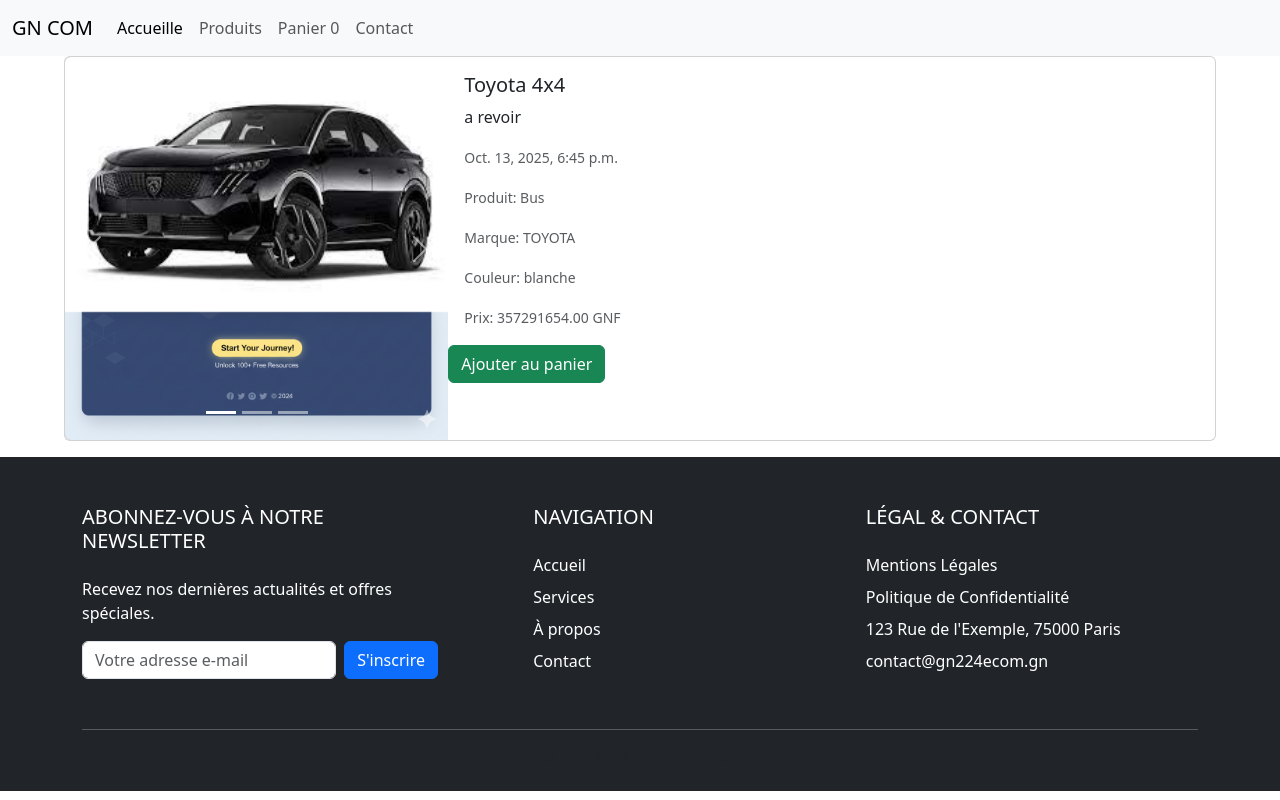
After one commit to drbea/gn_com, a Django app: page /produits/1/ in a window 1280 px wide. The commit adds this page. Run offline with Django 5.2, Linux system fonts and the light colour scheme; data comes from the database, SQL or seed files in the repository; both versions use the stored data as it was after the commit; some libraries are stand-ins or nearby versions.

Commit message:
detail produit page de contact mise ajour urls de navbar Please enter the commit message for your changes. Lines starting

```diff
--- a/home/urls.py
+++ b/home/urls.py
@@ -5,5 +5,6 @@ from . import views
 app_name = "home"
 
 urlpatterns = [
-    path("", views.index, name = "index")
+    path("", views.index, name = "index"),
+    path("contact/", views.contact, name = "contact")
 ]
--- a/home/views.py
+++ b/home/views.py
@@ -5,3 +5,7 @@ def index(request):
 
 
     return render(request, "home/index.html")
+
+def contact(request):
+
+    return render(request, "home/contact.html")
--- /dev/null
+++ b/produits/templates/produits/detail_article.html
@@ -0,0 +1,79 @@
+{% extends "base.html" %}
+
+{% load static %}
+
+{% block title %}Detail-{{ article.nom }} {% endblock %}
+{% block content %}
+
+    <div class="card mb-3 mx-auto" style="max-width: 90%; max-height: 950px;">
+  <div class="row g-0">
+    <div class="col-md-4">
+      <div id="articleImageCarousel" class="carousel slide carousel-fade" data-bs-ride="carousel">
+        <div class="carousel-inner rounded-start">
+
+        {% if article.images.all %}
+          {% for image in  article.images.all %}
+
+            <div class="carousel-item active" data-bs-interval="10000">
+            <img src="{{ image.image_file.url }}" class="d-block w-100" alt="...">
+            </div>
+          {% endfor %}
+        {% else %}
+            <h3>PAs d'image disponible</h3>
+        {% endif %}
+
+        </div>
+
+        <button class="carousel-control-prev" type="button" data-bs-target="#articleImageCarousel" data-bs-slide="prev">
+          <span class="carousel-control-prev-icon" aria-hidden="true"></span>
+          <span class="visually-hidden">Précédent</span>
+        </button>
+
+        <button class="carousel-control-next" type="button" data-bs-target="#articleImageCarousel" data-bs-slide="next">
+          <span class="carousel-control-next-icon" aria-hidden="true"></span>
+          <span class="visually-hidden">Suivant</span>
+        </button>
+
+        <div class="carousel-indicators">
+            <button type="button" data-bs-target="#articleImageCarousel" data-bs-slide-to="0" class="active" aria-current="true" aria-label="Slide 1"></button>
+            <button type="button" data-bs-target="#articleImageCarousel" data-bs-slide-to="1" aria-label="Slide 2"></button>
+            <button type="button" data-bs-target="#articleImageCarousel" data-bs-slide-to="2" aria-label="Slide 3"></button>
+        </div>
+
+      </div>
+      </div>
+
+    <div class="col-md-8">
+      <div class="card-body">
+        <h5 class="card-title" id="nom-produit">{{ article.nom  }}</h5>
+        <p class="card-text">
+                {{ article.description }}
+        </p>
+        <p class="card-text"><small class="text-body-secondary"> {{ article.date_added }}</small></p>
+        <p class="card-text"><small class="text-body-secondary" >Produit: {{ article.produit.nom }}</small></p>
+        <p class="card-text"><small class="text-body-secondary">Marque: {{ article.marque }}</small></p>
+        <p class="card-text"><small class="text-body-secondary">Couleur: {{ article.couleur }}</small></p>
+        <p class="card-text"><small class="text-body-secondary">Prix: <span id="prix-produit">{{ article.prix }} </span> GNF</small></p>
+      </div>
+      <p><button class="btn btn-success" id="btn-ajouter">Ajouter au panier</button></p>
+    </div>
+  </div>
+</div>
+
+
+<script>
+    let button = document.querySelector("btn-ajouter")
+    // var button1 = document.getElementById("btn-ajouter")
+    button.addEventListener("click", ()=>{
+        let  h5 = document.getElementById("nom-produit")
+        console.log(h5)
+
+
+        let nom_produit = document.getElementById("nom-produit").innerText
+        let prix_produit = document.getElementById("prix-produit").innerText
+        let message = "Nom: " + nom_produit + "Prix: " + prix_produit
+        // alert(message)
+        console.log(message)
+    })
+ </script>
+{% endblock %}
--- a/produits/urls.py
+++ b/produits/urls.py
@@ -5,5 +5,7 @@ from . import views
 app_name = "produits"
 
 urlpatterns = [
-    path("", views.index, name = "index")
+    path("", views.index, name = "index"),
+    path("panier/", views.panier, name = "panier"),
+    path("<int:id_produit>/", views.detail_article, name = "detail")
 ]
--- a/produits/views.py
+++ b/produits/views.py
@@ -11,3 +11,14 @@ def index(request):
         "articles_recent": articles_recent
     }
     return render(request, "produits/index.html", context)
+
+
+def detail_article(request, id_produit):
+    article =  Article.objects.get(id = id_produit)
+    context = {
+        "article": article
+    }
+    return render(request, "produits/detail_article.html", context)
+
+def panier(request):
+    return render(request, "produits/panier.html")
--- a/templates/base.html
+++ b/templates/base.html
@@ -18,26 +18,17 @@
             <div class="collapse navbar-collapse" id="navbarNavDropdown">
               <ul class="navbar-nav">
                 <li class="nav-item">
-                  <a class="nav-link active" aria-current="page" href="#">Accueille</a>
+                  <a class="nav-link active" aria-current="page" href="{% url 'home:index' %}">Accueille</a>
                 </li>
                 <li class="nav-item">
                   <a class="nav-link" href="{% url 'produits:index' %}">Produits</a>
                 </li>
                 <li class="nav-item">
-                  <a class="nav-link" href="#">Panier</a>
+                  <a class="nav-link" href="{% url 'produits:panier' %}">Panier <span>0</span> </a>
                 </li>
-                <li class="nav-item dropdown">
-                  <a class="nav-link dropdown-toggle" href="#" role="button" data-bs-toggle="dropdown" aria-expanded="false">
-                    Categories
-                  </a>
-                  <ul class="dropdown-menu">
-                    <li><a class="dropdown-item" href="#">Action</a></li>
-                    <li><a class="dropdown-item" href="#">Another action</a></li>
-                    <li><a class="dropdown-item" href="#">Something else here</a></li>
-                  </ul>
-                </li>
+
                 <li class="nav-item">
-                  <a class="nav-link" href="#">Contact</a>
+                  <a class="nav-link" href="{% url 'home:contact' %}">Contact</a>
                 </li>
               </ul>
             </div>
```
Also changed, not shown: home/templates/home/contact.html (added, +74 -0 lines), produits/templates/produits/index.html (+14 -3 lines), produits/templates/produits/panier.html (added, +27 -0 lines), db.sqlite3, media/article_images/Gemini_Generated_Image_ube9myube9myube9.png (added), media/article_images/citern.jpg (added), media/article_images/peugeot_MjcKV6C.jpg (added).
